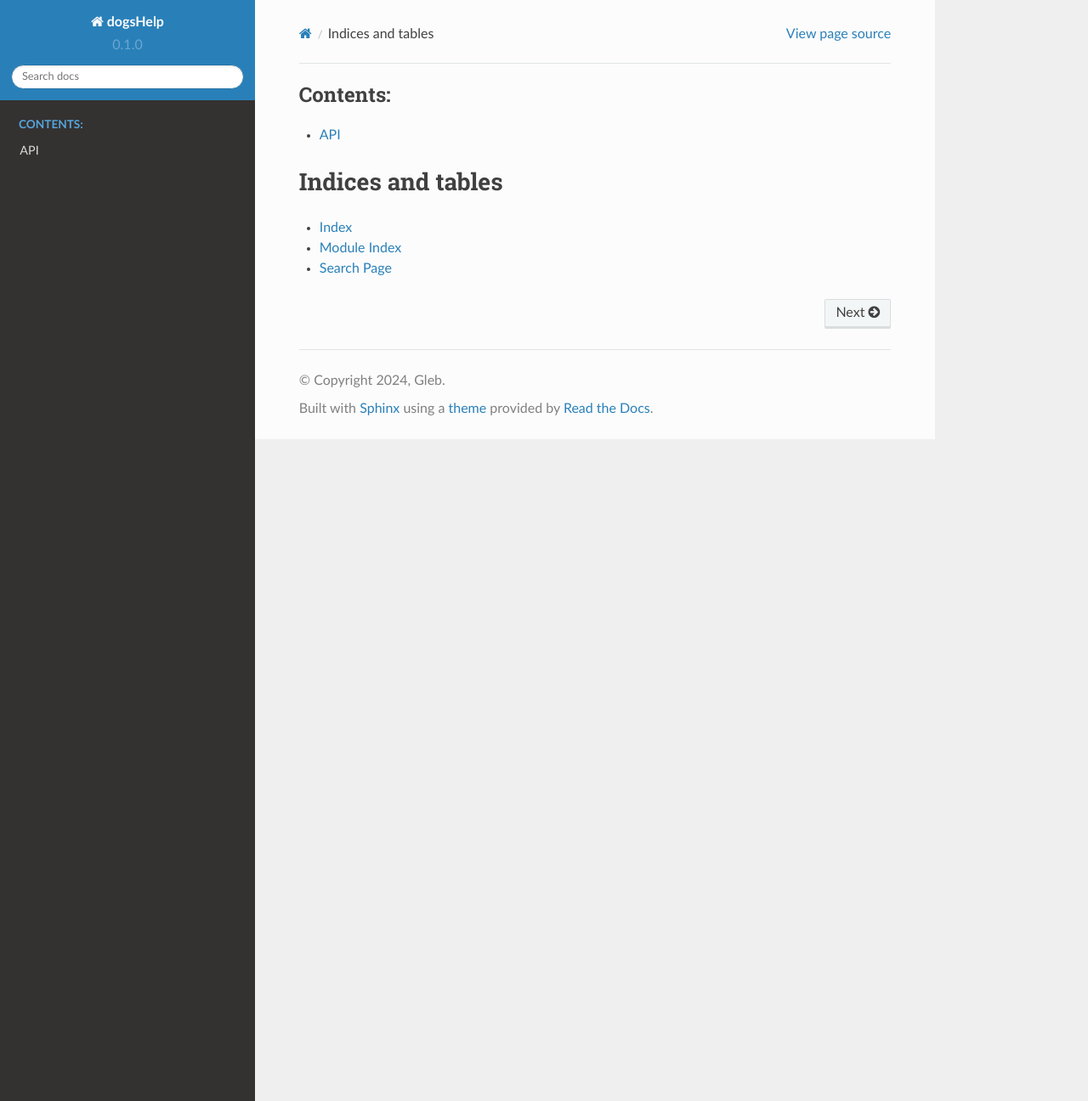
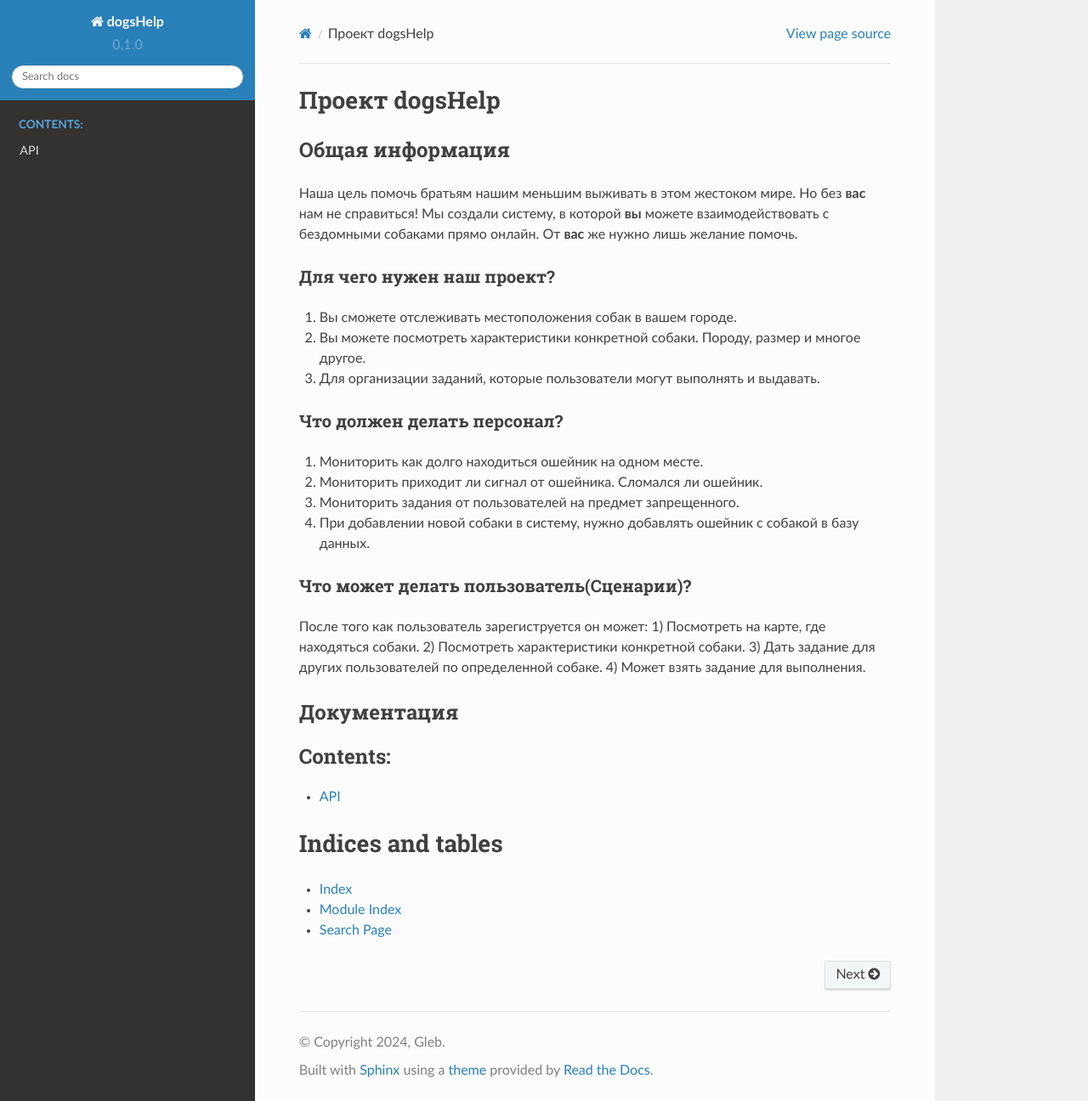
Before and after one commit to Astrof123/dogsHelpRead, a Sphinx documentation site: the page built from docs/source/index.rst, in a window 1280 px wide and 1296 px high. Shown: the whole window at 85% size. Built offline with Sphinx 7.4.7 and the Read the Docs theme 2.0.0, drawn with Linux system fonts in a browser that asks for light colours; pages that are not in the unit, such as notebooks, are missing from menus.

Commit message:
Update index.rst

```diff
--- a/docs/source/index.rst
+++ b/docs/source/index.rst
@@ -1,3 +1,38 @@
+Проект dogsHelp
+==========================================
+
+Общая информация
+----------------
+
+Наша цель помочь братьям нашим меньшим выживать в этом жестоком мире. Но без **вас** нам не справиться!
+Мы создали систему, в которой **вы** можете взаимодействовать с бездомными собаками прямо онлайн. От **вас** же нужно лишь желание помочь.
+
+Для чего нужен наш проект?
+^^^^^^^^^^^^^^^^^^^^^^^^^^
+
+1) Вы сможете отслеживать местоположения собак в вашем городе.
+2) Вы можете посмотреть характеристики конкретной собаки. Породу, размер и многое другое.
+3) Для организации заданий, которые пользователи могут выполнять и выдавать.
+
+Что должен делать персонал?
+^^^^^^^^^^^^^^^^^^^^^^^^^^^
+
+1) Мониторить как долго находиться ошейник на одном месте.
+2) Мониторить приходит ли сигнал от ошейника. Сломался ли ошейник.
+3) Мониторить задания от пользователей на предмет запрещенного.
+4) При добавлении новой собаки в систему, нужно добавлять ошейник с собакой в базу данных.
+
+Что может делать пользователь(Сценарии)?
+^^^^^^^^^^^^^^^^^^^^^^^^^^^^^^^^^^^^^^^^
+
+После того как пользователь зарегиструется он может:
+1) Посмотреть на карте, где находяться собаки.
+2) Посмотреть характеристики конкретной собаки.
+3) Дать задание для других пользователей по определенной собаке.
+4) Может взять задание для выполнения.
+
+Документация
+------------
 .. toctree::
    :maxdepth: 2
    :caption: Contents:
```
